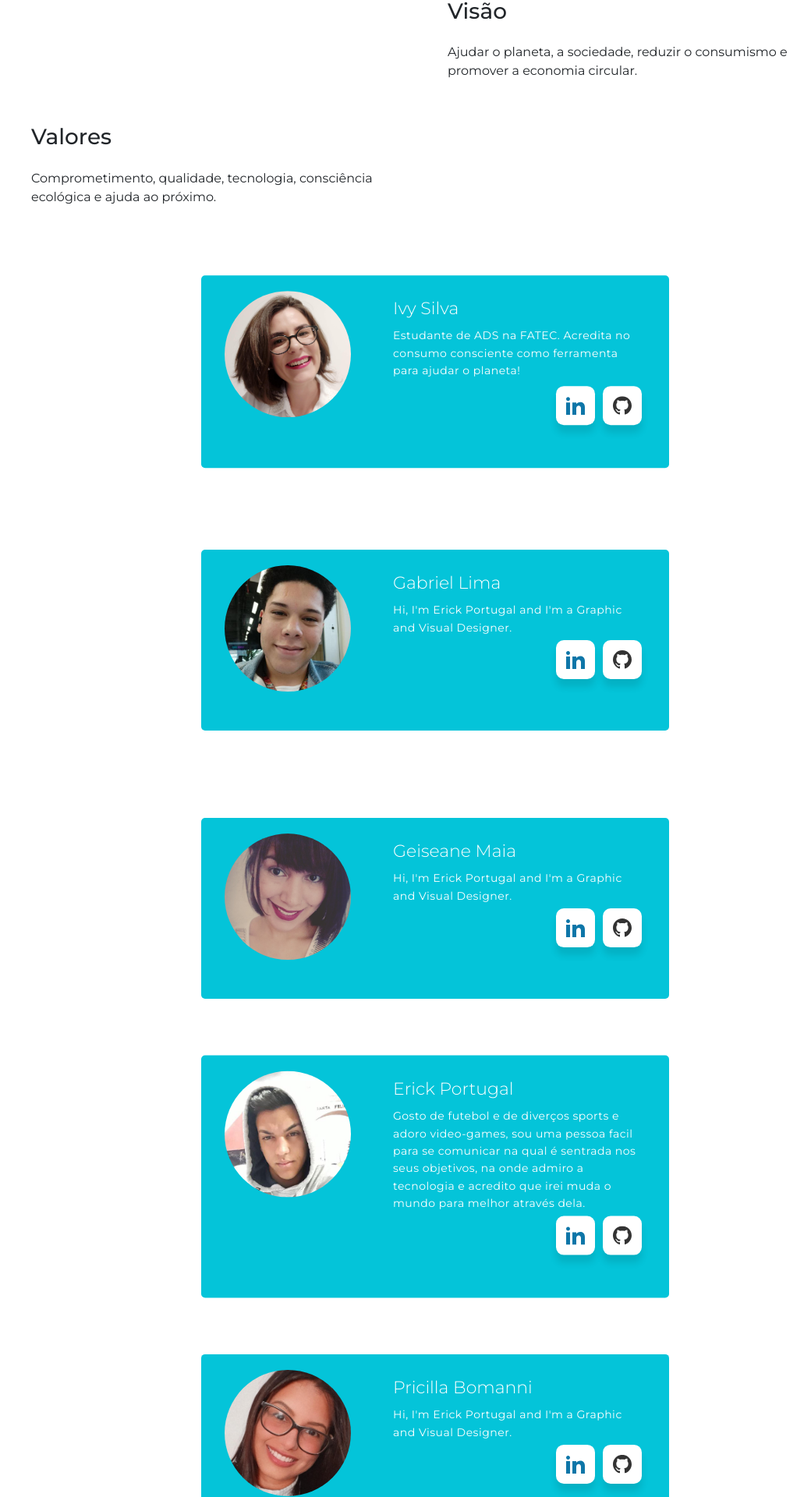
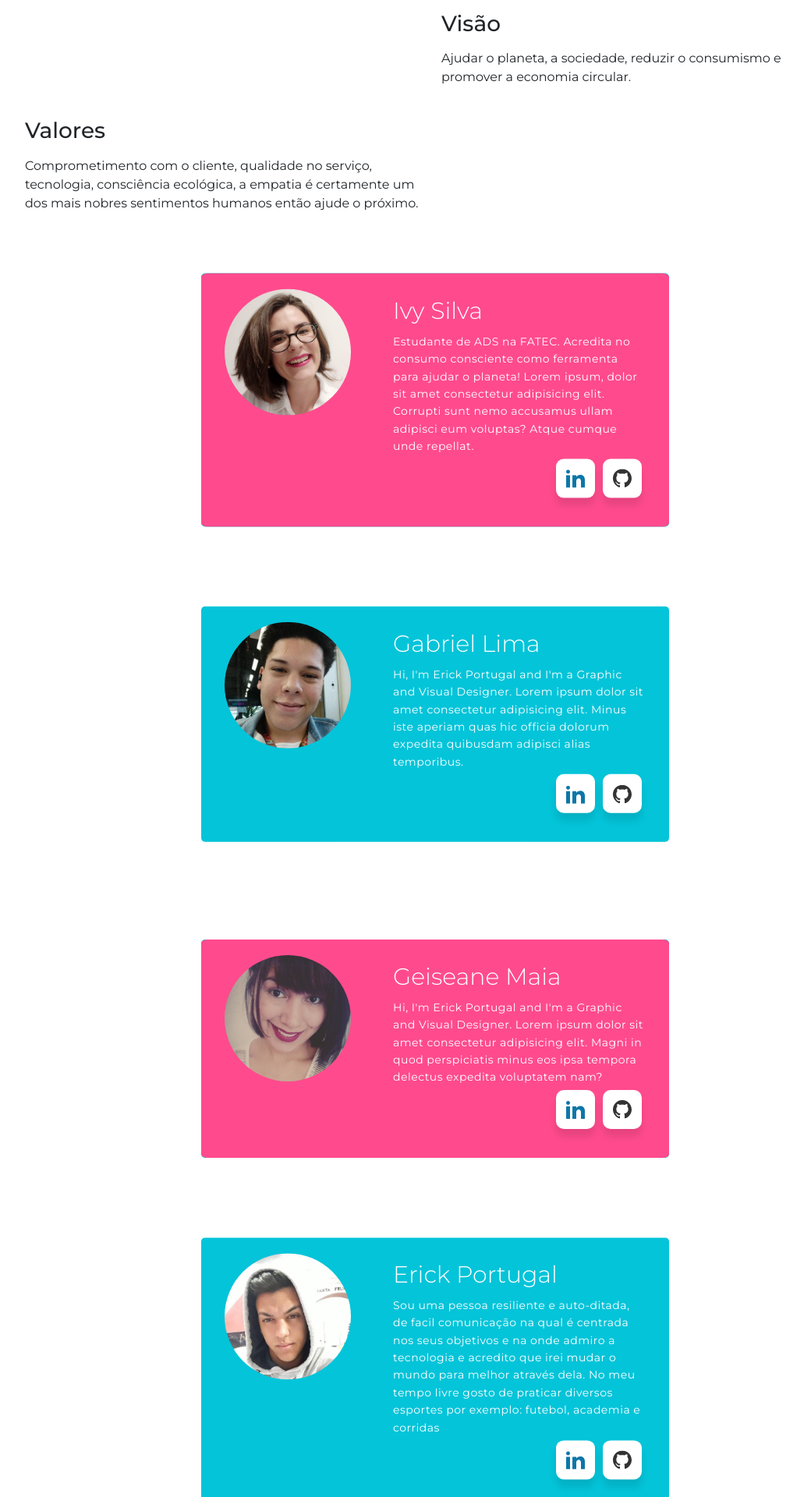
Before and after one commit to gabriellimma/cresci, an Angular app in the folder siteCresci/: page /sobre in a window 1280 px wide. Shown: the part 180-2100 px from the top of the page at 78% size, without its empty margins (82-1122 px from the left). Built offline with nearby package versions, Linux system fonts and the light colour scheme.

Commit message:
pré finalização da pagina sobre-nós

```diff
--- a/siteCresci/src/app/sobre/sobre.component.css
+++ b/siteCresci/src/app/sobre/sobre.component.css
@@ -36,11 +36,11 @@ a {
 }
 
 .card h3 {
-  margin-bottom: 1.5rem;
+  margin-bottom: 1rem;
 }
 
 .card>div {
-  padding: 1rem;
+  padding: 0.5rem;
 }
 
 @media(max-width:600px) {
@@ -54,7 +54,7 @@ a {
 /* card-area */
 .card-area {
   width: 100%;
-  height: 21.5rem;
+  height: 26rem;
   position: relative;
 }
 
@@ -95,7 +95,7 @@ a {
 .contact main section .content {
   float: left;
   width: 100%;
-  padding: 20px 30px 50px 30px;
+  padding: 20px 30px 32px 30px;
   position: relative;
   text-align: center;
 }
@@ -135,7 +135,7 @@ a {
 
 .contact main section .content aside h1 {
   font-weight: 100;
-  font-size: 22px;
+  font-size: 30px;
   margin-bottom: 10px;
 }
 
@@ -145,11 +145,10 @@ a {
   line-height: 160%;
 }
 
-
 /* fim */
 
+/* inicio svg */
 
-/* inicio svg */
 body,
 .flex-center {
   display: flex;
--- a/siteCresci/src/app/sobre/sobre.component.html
+++ b/siteCresci/src/app/sobre/sobre.component.html
@@ -1,4 +1,4 @@
-<div class="container">
+<div class="container justify-content-center mt-5">
   <div class="row">
     <div class="col-md-6">
       <section class="card" data-aos="fade-left">
@@ -10,6 +10,7 @@
         </div>
       </section>
     </div>
+    <div class="col-md-6"></div>
   </div>
   <div class="row">
     <div class="col-md-6"></div>
@@ -30,40 +31,45 @@
         <div>
           <h3 class="posicao">Valores</h3>
           <p>
-            Comprometimento, qualidade, tecnologia, consciência ecológica e ajuda ao próximo.
+            Comprometimento com o cliente, qualidade no serviço, tecnologia, consciência ecológica, a empatia é certamente um dos mais nobres sentimentos humanos então ajude o próximo.
           </p>
         </div>
       </section>
     </div>
+    <div class="col-md-6"></div>
   </div>
 </div>
 <div class="container-flex">
   <div class="row">
-    <div class="col-md-12">
+    <div class="col-md-12 m-0 p-0">
       <div class="card-area">
         <div class="contact">
           <main>
             <section>
-              <div class="content">
+              <div class="content" style="background-color: #ff4b8d; border-radius: 1.5%;">
                 <img src="../../assets/time/ivy.jpg" alt="Profile Image">
                 <aside>
                   <h1>Ivy Silva</h1>
-                  <p class="mb-1">Estudante de ADS na FATEC. Acredita no consumo consciente como ferramenta para ajudar
-                    o planeta!</p>
+                  <p>Estudante de ADS na FATEC. Acredita no consumo consciente como ferramenta para ajudar
+                    o planeta!
+                  Lorem ipsum, dolor sit amet consectetur adipisicing elit. Corrupti sunt nemo accusamus ullam adipisci eum voluptas? Atque cumque unde repellat.</p>
                   <div class='social-links d-flex
                   justify-content-end'>
                     <div class='social-btn flex-center' id="linkedin">
+                      <a href="https://www.linkedin.com/in/ivy-silva/" target="_blank">
                         <svg xmlns="http://www.w3.org/2000/svg" width="24" height="24" viewBox="0 0 24 24">
                           <path
                             d="M4.98 3.5c0 1.381-1.11 2.5-2.48 2.5s-2.48-1.119-2.48-2.5c0-1.38 1.11-2.5 2.48-2.5s2.48 1.12 2.48 2.5zm.02 4.5h-5v16h5v-16zm7.982 0h-4.968v16h4.969v-8.399c0-4.67 6.029-5.052 6.029 0v8.399h4.988v-10.131c0-7.88-8.922-7.593-11.018-3.714v-2.155z" />
-                      </svg><span>
-                        Linkedin</span>
+                        </svg>
+                      </a>
                     </div>
                     <div class='social-btn flex-center' id="github">
+                      <a href="https://github.com/Ivy-Silva" target="_blank">
                         <svg xmlns="http://www.w3.org/2000/svg" width="24" height="24" viewBox="0 0 24 24">
                           <path
                             d="M12 0c-6.626 0-12 5.373-12 12 0 5.302 3.438 9.8 8.207 11.387.599.111.793-.261.793-.577v-2.234c-3.338.726-4.033-1.416-4.033-1.416-.546-1.387-1.333-1.756-1.333-1.756-1.089-.745.083-.729.083-.729 1.205.084 1.839 1.237 1.839 1.237 1.07 1.834 2.807 1.304 3.492.997.107-.775.418-1.305.762-1.604-2.665-.305-5.467-1.334-5.467-5.931 0-1.311.469-2.381 1.236-3.221-.124-.303-.535-1.524.117-3.176 0 0 1.008-.322 3.301 1.23.957-.266 1.983-.399 3.003-.404 1.02.005 2.047.138 3.006.404 2.291-1.552 3.297-1.23 3.297-1.23.653 1.653.242 2.874.118 3.176.77.84 1.235 1.911 1.235 3.221 0 4.609-2.807 5.624-5.479 5.921.43.372.823 1.102.823 2.222v3.293c0 .319.192.694.801.576 4.765-1.589 8.199-6.086 8.199-11.386 0-6.627-5.373-12-12-12z" />
-                      </svg><span>ChanceSQ</span>
+                        </svg>
+                      </a>
                     </div>
                   </div>
                 </aside>
@@ -85,21 +91,24 @@
               <img src="../../assets/time/gabriel.jpg" alt="Profile Image">
               <aside>
                 <h1>Gabriel Lima</h1>
-                <p>Hi, I'm Erick Portugal and I'm a Graphic and Visual Designer.</p>
+                <p>Hi, I'm Erick Portugal and I'm a Graphic and Visual Designer. Lorem ipsum dolor sit amet consectetur adipisicing elit. Minus iste aperiam quas hic officia dolorum expedita quibusdam adipisci alias temporibus.</p>
                 <div class='social-links d-flex
                 justify-content-end'>
                   <div class='social-btn flex-center' id="linkedin">
+                    <a href="https://www.linkedin.com/in/limmagabriel/" target="_blank">
                       <svg xmlns="http://www.w3.org/2000/svg" width="24" height="24" viewBox="0 0 24 24">
                         <path
                           d="M4.98 3.5c0 1.381-1.11 2.5-2.48 2.5s-2.48-1.119-2.48-2.5c0-1.38 1.11-2.5 2.48-2.5s2.48 1.12 2.48 2.5zm.02 4.5h-5v16h5v-16zm7.982 0h-4.968v16h4.969v-8.399c0-4.67 6.029-5.052 6.029 0v8.399h4.988v-10.131c0-7.88-8.922-7.593-11.018-3.714v-2.155z" />
-                    </svg><span>
-                      Linkedin</span>
+                      </svg>
+                    </a>
                   </div>
                   <div class='social-btn flex-center' id="github">
+                    <a href="https://github.com/bielzin42" target="_blank">
                       <svg xmlns="http://www.w3.org/2000/svg" width="24" height="24" viewBox="0 0 24 24">
                         <path
                           d="M12 0c-6.626 0-12 5.373-12 12 0 5.302 3.438 9.8 8.207 11.387.599.111.793-.261.793-.577v-2.234c-3.338.726-4.033-1.416-4.033-1.416-.546-1.387-1.333-1.756-1.333-1.756-1.089-.745.083-.729.083-.729 1.205.084 1.839 1.237 1.839 1.237 1.07 1.834 2.807 1.304 3.492.997.107-.775.418-1.305.762-1.604-2.665-.305-5.467-1.334-5.467-5.931 0-1.311.469-2.381 1.236-3.221-.124-.303-.535-1.524.117-3.176 0 0 1.008-.322 3.301 1.23.957-.266 1.983-.399 3.003-.404 1.02.005 2.047.138 3.006.404 2.291-1.552 3.297-1.23 3.297-1.23.653 1.653.242 2.874.118 3.176.77.84 1.235 1.911 1.235 3.221 0 4.609-2.807 5.624-5.479 5.921.43.372.823 1.102.823 2.222v3.293c0 .319.192.694.801.576 4.765-1.589 8.199-6.086 8.199-11.386 0-6.627-5.373-12-12-12z" />
-                    </svg><span>ChanceSQ</span>
+                      </svg>
+                    </a>
                   </div>
                 </div>
               </aside>
@@ -116,25 +125,28 @@
       <div class="contact">
         <main>
           <section>
-            <div class="content">
+            <div class="content" style="background-color: #ff4b8d; border-radius: 1.5%;">
               <img src="../../assets/time/anne.jpg" alt="Profile Image">
               <aside>
                 <h1>Geiseane Maia</h1>
-                <p>Hi, I'm Erick Portugal and I'm a Graphic and Visual Designer.</p>
+                <p>Hi, I'm Erick Portugal and I'm a Graphic and Visual Designer. Lorem ipsum dolor sit amet consectetur adipisicing elit. Magni in quod perspiciatis minus eos ipsa tempora delectus expedita voluptatem nam?</p>
                 <div class='social-links d-flex
                 justify-content-end'>
                   <div class='social-btn flex-center' id="linkedin">
+                    <a href="https://www.linkedin.com/in/geisiane-maia/" target="_blank">
                       <svg xmlns="http://www.w3.org/2000/svg" width="24" height="24" viewBox="0 0 24 24">
                         <path
                           d="M4.98 3.5c0 1.381-1.11 2.5-2.48 2.5s-2.48-1.119-2.48-2.5c0-1.38 1.11-2.5 2.48-2.5s2.48 1.12 2.48 2.5zm.02 4.5h-5v16h5v-16zm7.982 0h-4.968v16h4.969v-8.399c0-4.67 6.029-5.052 6.029 0v8.399h4.988v-10.131c0-7.88-8.922-7.593-11.018-3.714v-2.155z" />
-                    </svg><span>
-                      Linkedin</span>
+                      </svg>
+                    </a>
                   </div>
                   <div class='social-btn flex-center' id="github">
+                    <a href="https://github.com/GeisianeMaia" target="_blank">
                       <svg xmlns="http://www.w3.org/2000/svg" width="24" height="24" viewBox="0 0 24 24">
                         <path
                           d="M12 0c-6.626 0-12 5.373-12 12 0 5.302 3.438 9.8 8.207 11.387.599.111.793-.261.793-.577v-2.234c-3.338.726-4.033-1.416-4.033-1.416-.546-1.387-1.333-1.756-1.333-1.756-1.089-.745.083-.729.083-.729 1.205.084 1.839 1.237 1.839 1.237 1.07 1.834 2.807 1.304 3.492.997.107-.775.418-1.305.762-1.604-2.665-.305-5.467-1.334-5.467-5.931 0-1.311.469-2.381 1.236-3.221-.124-.303-.535-1.524.117-3.176 0 0 1.008-.322 3.301 1.23.957-.266 1.983-.399 3.003-.404 1.02.005 2.047.138 3.006.404 2.291-1.552 3.297-1.23 3.297-1.23.653 1.653.242 2.874.118 3.176.77.84 1.235 1.911 1.235 3.221 0 4.609-2.807 5.624-5.479 5.921.43.372.823 1.102.823 2.222v3.293c0 .319.192.694.801.576 4.765-1.589 8.199-6.086 8.199-11.386 0-6.627-5.373-12-12-12z" />
-                    </svg><span>ChanceSQ</span>
+                      </svg>
+                    </a>
                   </div>
                 </div>
               </aside>
@@ -155,24 +167,29 @@
               <img src="../../assets/time/erick.jpg" alt="Profile Image">
               <aside>
                 <h1>Erick Portugal</h1>
-                <p>Gosto de futebol e de diverços sports e adoro video-games, sou uma pessoa facil para se comunicar na
-                  qual é sentrada nos seus objetivos, na onde admiro a tecnologia e acredito que irei muda o mundo para
+                <p>Sou uma pessoa resiliente e auto-ditada, de facil comunicação na
+                  qual é centrada nos seus objetivos e
+                  na onde admiro a tecnologia e acredito que irei mudar o mundo para
                   melhor através dela.
+                  No meu tempo livre gosto de praticar diversos esportes por exemplo: futebol, academia e corridas
                 </p>
                 <div class='social-links d-flex
                 justify-content-end'>
                   <div class='social-btn flex-center' id="linkedin">
+                    <a href="https://www.linkedin.com/in/erickportugal" target="_blank">
                       <svg xmlns="http://www.w3.org/2000/svg" width="24" height="24" viewBox="0 0 24 24">
                         <path
                           d="M4.98 3.5c0 1.381-1.11 2.5-2.48 2.5s-2.48-1.119-2.48-2.5c0-1.38 1.11-2.5 2.48-2.5s2.48 1.12 2.48 2.5zm.02 4.5h-5v16h5v-16zm7.982 0h-4.968v16h4.969v-8.399c0-4.67 6.029-5.052 6.029 0v8.399h4.988v-10.131c0-7.88-8.922-7.593-11.018-3.714v-2.155z" />
-                    </svg><span>
-                      Linkedin</span>
+                      </svg>
+                    </a>
                   </div>
                   <div class='social-btn flex-center' id="github">
+                    <a href="https://github.com/Erick005" target="_blank">
                       <svg xmlns="http://www.w3.org/2000/svg" width="24" height="24" viewBox="0 0 24 24">
                         <path
                           d="M12 0c-6.626 0-12 5.373-12 12 0 5.302 3.438 9.8 8.207 11.387.599.111.793-.261.793-.577v-2.234c-3.338.726-4.033-1.416-4.033-1.416-.546-1.387-1.333-1.756-1.333-1.756-1.089-.745.083-.729.083-.729 1.205.084 1.839 1.237 1.839 1.237 1.07 1.834 2.807 1.304 3.492.997.107-.775.418-1.305.762-1.604-2.665-.305-5.467-1.334-5.467-5.931 0-1.311.469-2.381 1.236-3.221-.124-.303-.535-1.524.117-3.176 0 0 1.008-.322 3.301 1.23.957-.266 1.983-.399 3.003-.404 1.02.005 2.047.138 3.006.404 2.291-1.552 3.297-1.23 3.297-1.23.653 1.653.242 2.874.118 3.176.77.84 1.235 1.911 1.235 3.221 0 4.609-2.807 5.624-5.479 5.921.43.372.823 1.102.823 2.222v3.293c0 .319.192.694.801.576 4.765-1.589 8.199-6.086 8.199-11.386 0-6.627-5.373-12-12-12z" />
-                    </svg><span>ChanceSQ</span>
+                      </svg>
+                    </a>
                   </div>
                 </div>
               </aside>
@@ -184,30 +201,33 @@
   </div>
 </div>
 <div class="row">
-  <div class="col-md-12 m-0 p-0 mb-5">
+  <div class="col-md-12 m-0 p-0">
     <div class="card-area">
       <div class="contact">
         <main>
           <section>
-            <div class="content">
+            <div class="content" style="background-color: #ff4b8d; border-radius: 1.5%;">
               <img src="../../assets/time/pricilla.jpeg" alt="Profile Image">
               <aside>
                 <h1>Pricilla Bomanni</h1>
-                <p>Hi, I'm Erick Portugal and I'm a Graphic and Visual Designer.</p>
+                <p>Hi, I'm Erick Portugal and I'm a Graphic and Visual Designer. Lorem ipsum dolor sit amet consectetur adipisicing elit. Fuga at debitis natus animi assumenda laudantium pariatur voluptatum maiores ea officia?</p>
                 <div class='social-links d-flex
                 justify-content-end'>
                   <div class='social-btn flex-center' id="linkedin">
+                    <a href="https://www.linkedin.com/in/pricilla-souza/" target="_blank">
                       <svg xmlns="http://www.w3.org/2000/svg" width="24" height="24" viewBox="0 0 24 24">
                         <path
                           d="M4.98 3.5c0 1.381-1.11 2.5-2.48 2.5s-2.48-1.119-2.48-2.5c0-1.38 1.11-2.5 2.48-2.5s2.48 1.12 2.48 2.5zm.02 4.5h-5v16h5v-16zm7.982 0h-4.968v16h4.969v-8.399c0-4.67 6.029-5.052 6.029 0v8.399h4.988v-10.131c0-7.88-8.922-7.593-11.018-3.714v-2.155z" />
-                    </svg><span>
-                      Linkedin</span>
+                      </svg>
+                    </a>
                   </div>
                   <div class='social-btn flex-center' id="github">
+                    <a href="https://github.com/pricillabomanni" target="_blank">
                       <svg xmlns="http://www.w3.org/2000/svg" width="24" height="24" viewBox="0 0 24 24">
                         <path
                           d="M12 0c-6.626 0-12 5.373-12 12 0 5.302 3.438 9.8 8.207 11.387.599.111.793-.261.793-.577v-2.234c-3.338.726-4.033-1.416-4.033-1.416-.546-1.387-1.333-1.756-1.333-1.756-1.089-.745.083-.729.083-.729 1.205.084 1.839 1.237 1.839 1.237 1.07 1.834 2.807 1.304 3.492.997.107-.775.418-1.305.762-1.604-2.665-.305-5.467-1.334-5.467-5.931 0-1.311.469-2.381 1.236-3.221-.124-.303-.535-1.524.117-3.176 0 0 1.008-.322 3.301 1.23.957-.266 1.983-.399 3.003-.404 1.02.005 2.047.138 3.006.404 2.291-1.552 3.297-1.23 3.297-1.23.653 1.653.242 2.874.118 3.176.77.84 1.235 1.911 1.235 3.221 0 4.609-2.807 5.624-5.479 5.921.43.372.823 1.102.823 2.222v3.293c0 .319.192.694.801.576 4.765-1.589 8.199-6.086 8.199-11.386 0-6.627-5.373-12-12-12z" />
-                    </svg><span>ChanceSQ</span>
+                      </svg>
+                    </a>
                   </div>
                 </div>
               </aside>
```
Lines whose indentation alone changed are shown as unchanged.
